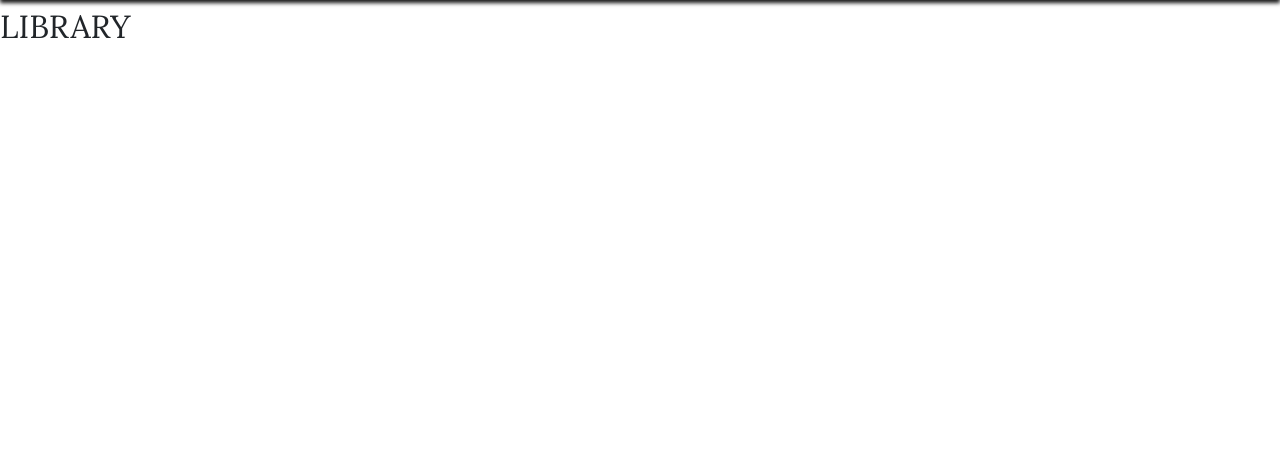
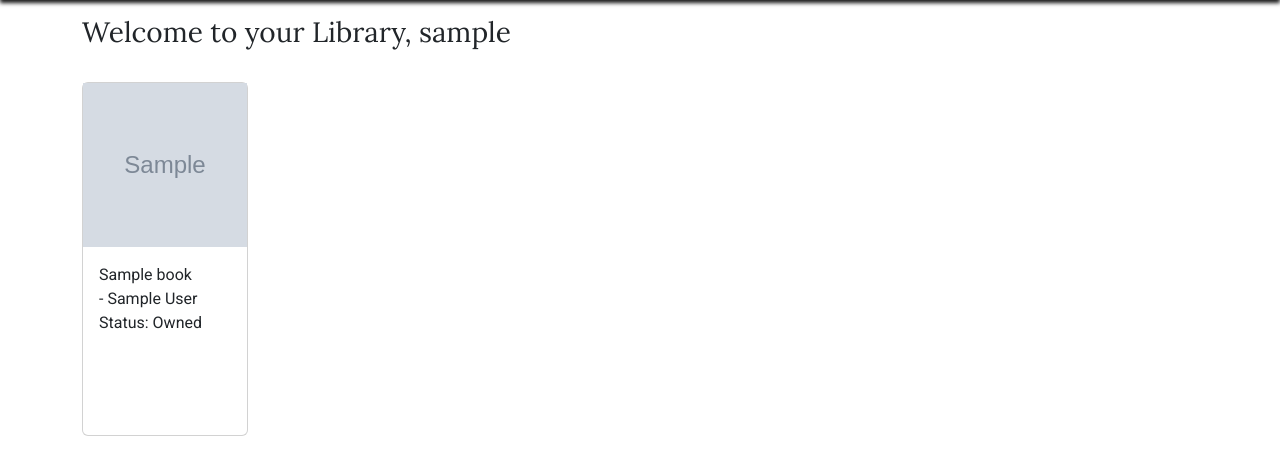
Before and after one commit to Gary-Burke/book-lovers-market, a Django app: page /library/ in a window 1280 px wide. Shown: the part 66-541 px from the top of the page. Run offline with Django 5.2, Linux system fonts and the light colour scheme; a user stored in the database is signed in; tables that the repository leaves empty hold one stand-in row (values such as "Sample post"); grey boxes marked "Sample" are stand-in pictures; some libraries are stand-ins or nearby versions.

Commit message:
Set up generic list view for library page

```diff
--- a/library/templates/library/library.html
+++ b/library/templates/library/library.html
@@ -5,7 +5,41 @@
 
 {% if user.is_authenticated %}
 
-<h2>LIBRARY</h2>
+
+
+<div class="container">
+    <h3 class="my-2">Welcome to your Library, {{user}}</h3>
+
+    <div class="row row-cols-2 row-cols-md-3 row-cols-lg-5 row-cols-xl-6 g-2 g-lg-4 mt-2">
+
+
+        {% for book in book_list %}
+        <div class="col">
+
+            <div class="card mb-4 ">
+
+                {% if book.cover_url %}
+                <img src="{{ book.cover_url }}" alt="{{ book.title }}">
+                {% else %}
+                <img src="{% static 'images/no-cover.png' %}" alt="No cover">
+                {% endif %}
+
+                <div class="card-body">
+                    <ul class="text-left">
+                        <li class="">{{ book.title }}</li>
+                        <li class=""> - {{ book.author }}</li>
+                        <li class=""> Status: {{ book.get_status_display }}</li>
+                    </ul>
+
+
+                </div>
+            </div>
+        </div>
+
+        {% endfor %}
+
+    </div>
+</div>
 
 {% else %}
 
--- a/library/urls.py
+++ b/library/urls.py
@@ -3,6 +3,6 @@ from . import views
 
 
 urlpatterns = [
-    path('', views.library_books, name='library'),
+    path('', views.BookList.as_view(), name='library'),
     path('add/', views.add_book_by_isbn, name='add_book'),
 ]
--- a/library/views.py
+++ b/library/views.py
@@ -1,5 +1,6 @@
 import requests
 from django.shortcuts import render, redirect
+from django.views import generic
 from .forms import ISBNForm
 from .models import Book
 from django.contrib import messages
@@ -7,11 +8,9 @@ from django.contrib import messages
 # Create your views here.
 
 
-def library_books(request):
-    return render(
-        request,
-        "library/library.html",
-    )
+class BookList(generic.ListView):
+    queryset = Book.objects.all().order_by("author")
+    template_name = "library/library.html"
 
 
 def fetch_book_by_isbn(isbn):
--- a/static/css/style.css
+++ b/static/css/style.css
@@ -60,3 +60,17 @@ nav {
     border: solid 1px var(--secondary-color);
     color: var(--secondary-color);
 }
+
+.card > img {
+    aspect-ratio: 1 / 1;
+}
+
+ul {
+    list-style-type: none;
+    padding: 0px;
+    margin: 0px;
+}
+
+.card {
+    min-height: 354px;
+}
--- a/templates/base.html
+++ b/templates/base.html
@@ -34,7 +34,7 @@
 
 <body class="d-flex flex-column min-vh-100">
 
-    <nav class="navbar navbar-expand-lg" data-bs-theme="dark">
+    <nav class="navbar navbar-expand-lg " data-bs-theme="dark">
         <div class="container">
             <a class="navbar-brand" href="{% url 'home' %}">
                 <img src="{% static 'images/logo-sm.png' %}" alt="Book Lovers Market logo" class="logo">
```
Also changed, not shown: static/images/no-cover.png (added).
